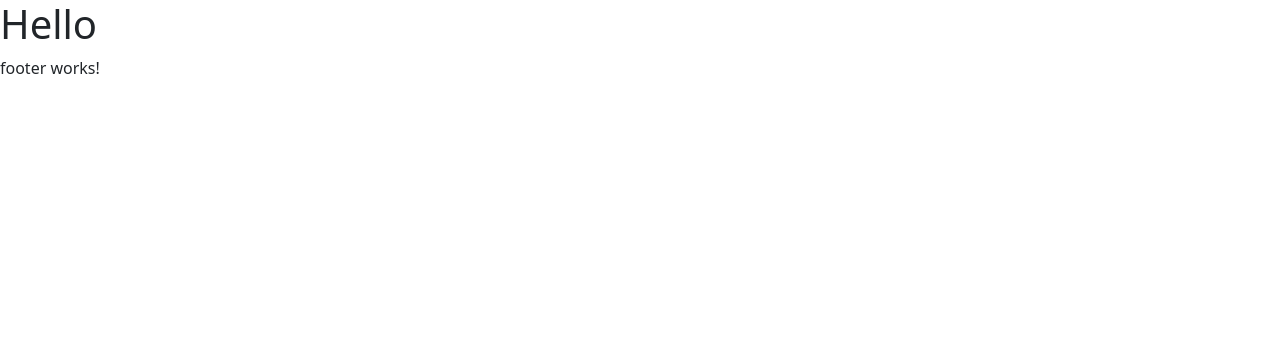
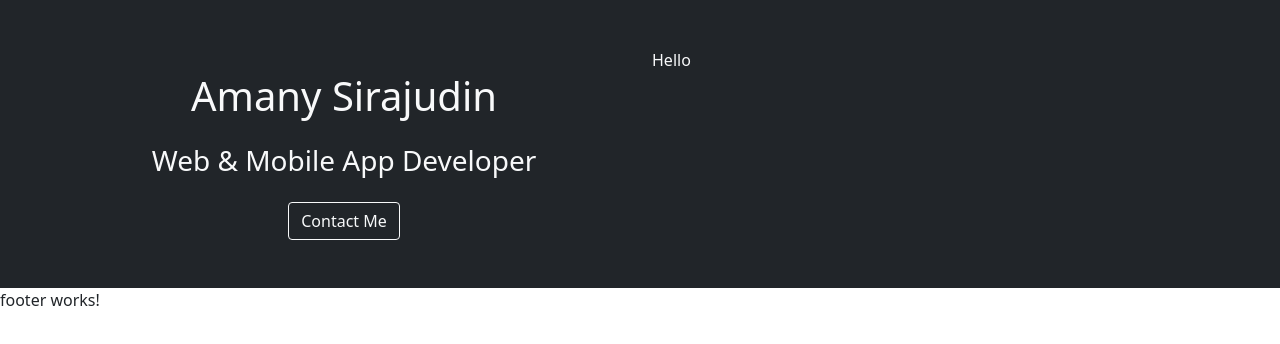
Before and after one commit to AmanySirajAl-Din/Angular_ITI_Lab1, an Angular app: page / in a window 1280 px wide. Shown: the top 344 px of the page. Built offline with nearby package versions, Linux system fonts and the light colour scheme.

Commit message:
Start Update header template

```diff
--- a/src/app/app.component.css
+++ b/src/app/app.component.css
@@ -0,0 +1,3 @@
+* {
+    box-sizing: border-box;
+}
--- a/src/app/app.component.html
+++ b/src/app/app.component.html
@@ -1,3 +1,2 @@
-<h1>Hello</h1>
-
+<app-header></app-header>
 <app-footer></app-footer>
--- a/src/app/header/header.component.html
+++ b/src/app/header/header.component.html
@@ -1 +1,8 @@
-<p>header works!</p>
+<header class="container-fluid row m-0 p-5 bg-dark text-light">
+    <div class="col text-center">
+        <h1 class="my-4">Amany Sirajudin</h1>
+        <h3 class="my-4">Web & Mobile App Developer</h3>
+        <button class="btn btn-outline-light">Contact Me</button>
+    </div>
+    <div class="col">Hello</div>
+</header>
```
